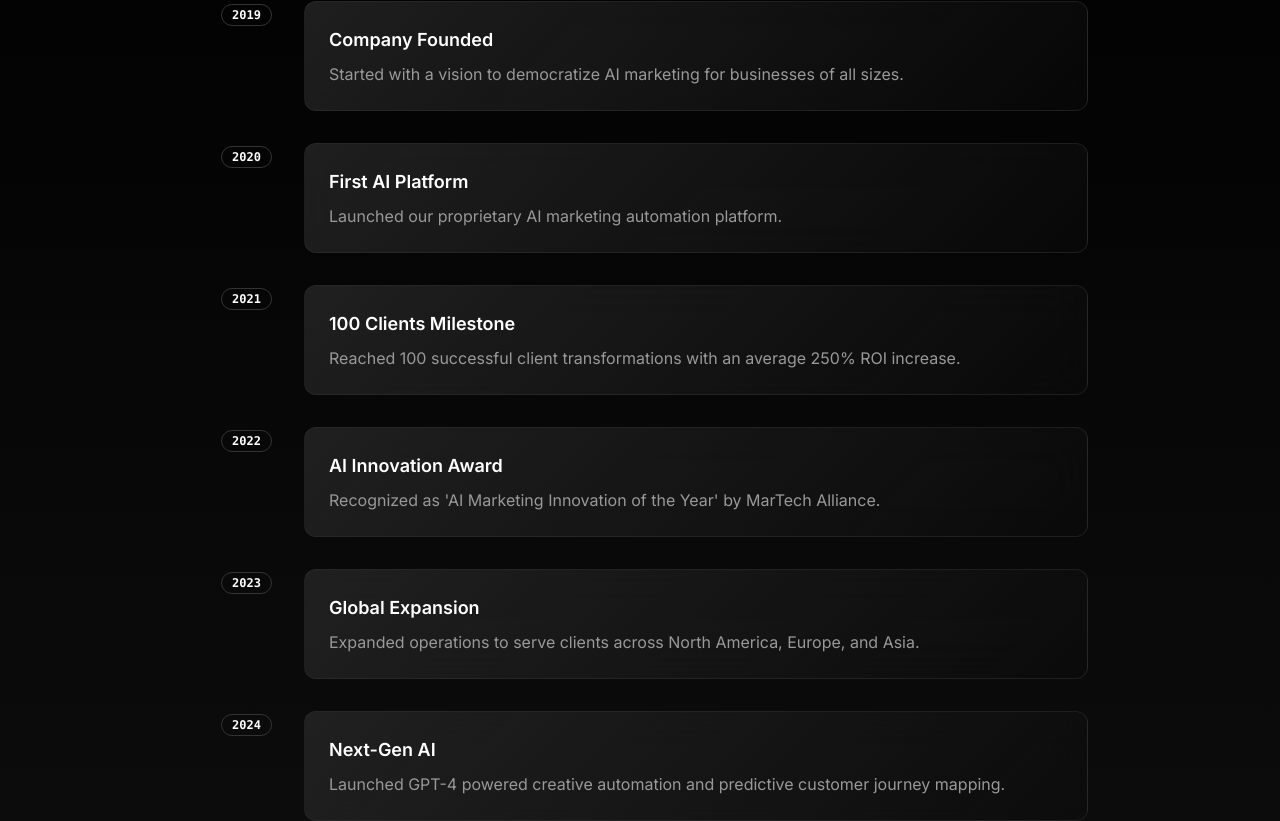
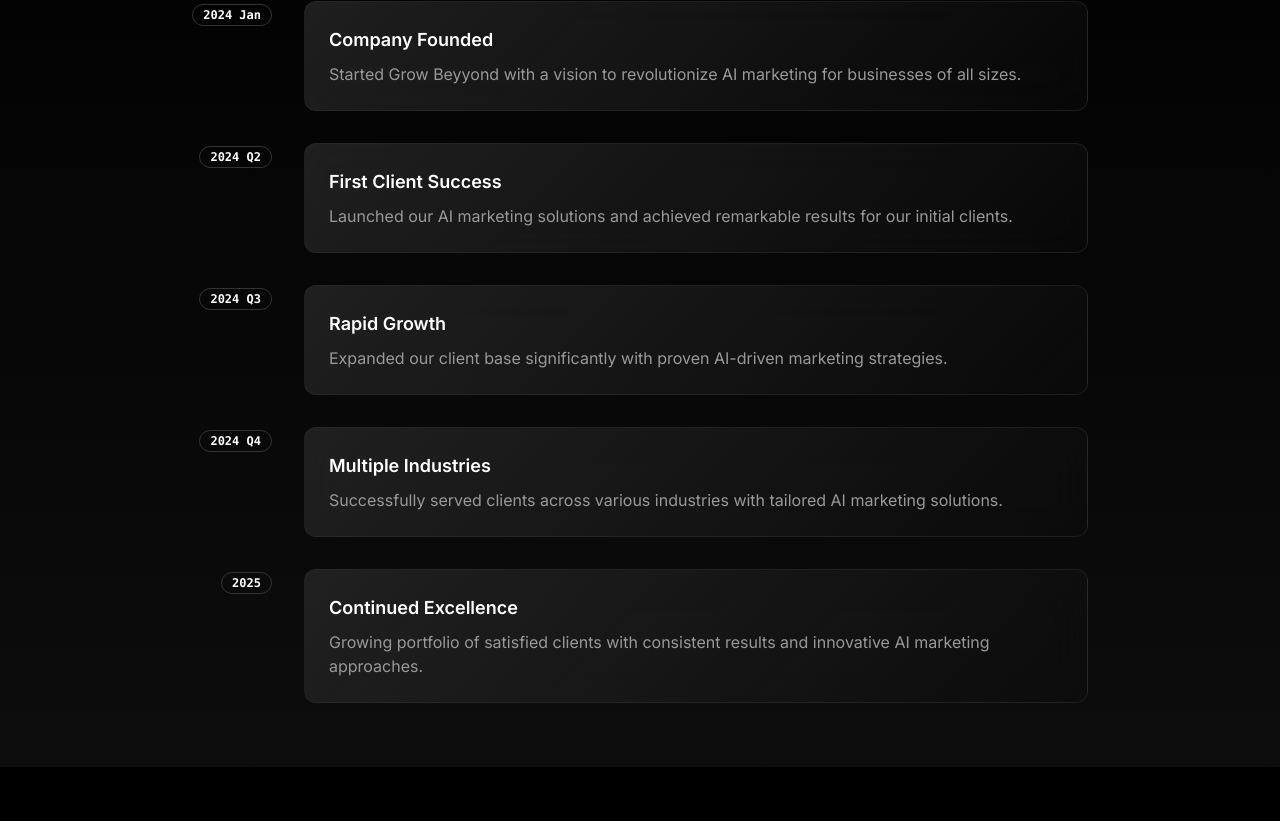
Before and after one commit to growbeyyond/growbeyyond-ai-advantage, a React (Vite) app: page /about in a window 1280 px wide. Shown: the part 2730-3551 px from the top of the page. Built offline with nearby package versions, Linux system fonts and the light colour scheme.

Commit message:
Update company journey timeline

```diff
--- a/src/pages/About.tsx
+++ b/src/pages/About.tsx
@@ -63,34 +63,29 @@ const About = () => {
 
   const milestones = [
     {
-      year: "2019",
+      year: "2024 Jan",
       title: "Company Founded",
-      description: "Started with a vision to democratize AI marketing for businesses of all sizes."
+      description: "Started Grow Beyyond with a vision to revolutionize AI marketing for businesses of all sizes."
     },
     {
-      year: "2020",
-      title: "First AI Platform",
-      description: "Launched our proprietary AI marketing automation platform."
+      year: "2024 Q2",
+      title: "First Client Success",
+      description: "Launched our AI marketing solutions and achieved remarkable results for our initial clients."
     },
     {
-      year: "2021",
-      title: "100 Clients Milestone",
-      description: "Reached 100 successful client transformations with an average 250% ROI increase."
+      year: "2024 Q3",
+      title: "Rapid Growth",
+      description: "Expanded our client base significantly with proven AI-driven marketing strategies."
     },
     {
-      year: "2022",
-      title: "AI Innovation Award",
-      description: "Recognized as 'AI Marketing Innovation of the Year' by MarTech Alliance."
+      year: "2024 Q4",
+      title: "Multiple Industries",
+      description: "Successfully served clients across various industries with tailored AI marketing solutions."
     },
     {
-      year: "2023",
-      title: "Global Expansion",
-      description: "Expanded operations to serve clients across North America, Europe, and Asia."
-    },
-    {
-      year: "2024",
-      title: "Next-Gen AI",
-      description: "Launched GPT-4 powered creative automation and predictive customer journey mapping."
+      year: "2025",
+      title: "Continued Excellence",
+      description: "Growing portfolio of satisfied clients with consistent results and innovative AI marketing approaches."
     }
   ];
 
```
